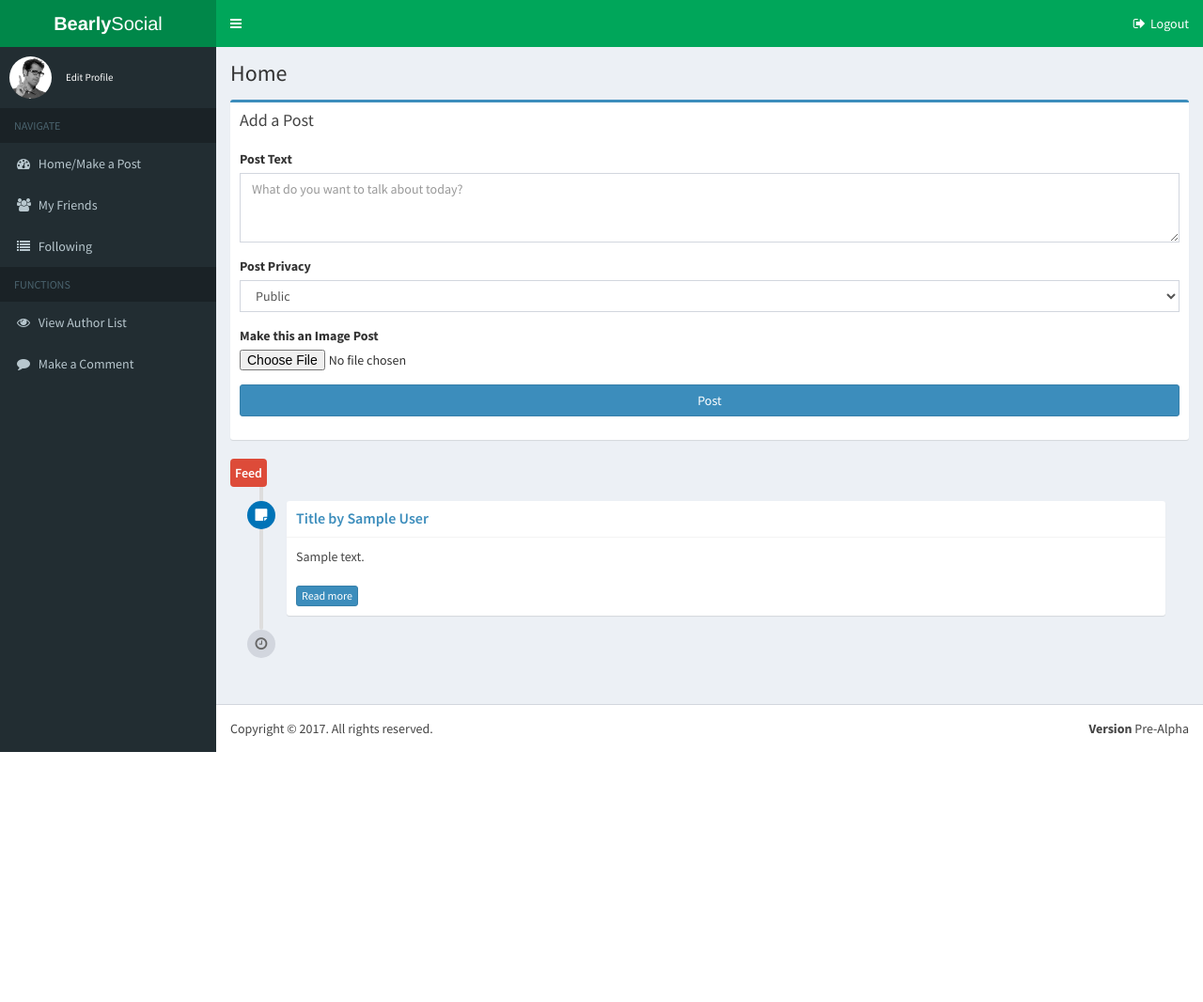
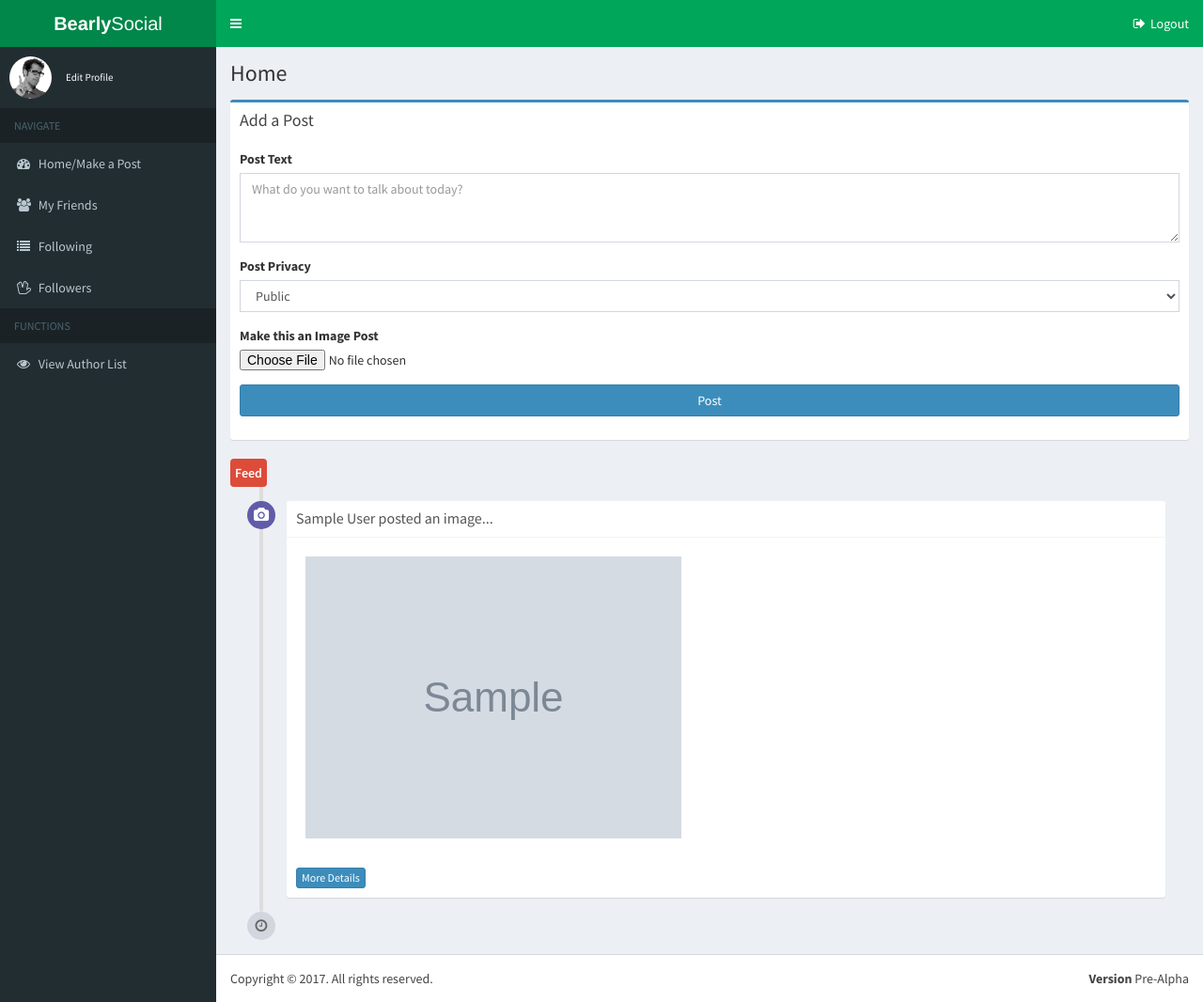
Before and after one commit to genomaxx/404cmputProject, a Django app: template social/author/templates/author/index.html in a window 1280 px wide. Shown: the whole page at 94% size. Before the commit the page ends 800 px from the top, so only its background shows below. Run offline with Django 3.2, Linux system fonts and the light colour scheme; the template is opened without the code that fills it: most values are stand-ins (such as "Sample title", 1, 10 or a date in 2020); grey boxes marked "Sample" are stand-in pictures; some libraries are stand-ins or nearby versions.

Commit message:
images work

```diff
--- a/social/author/templates/author/index.html
+++ b/social/author/templates/author/index.html
@@ -50,7 +50,6 @@
         <!-- /.col -->
     </div>
     <!-- /.row -->
-
       <!-- row -->
       <div class="row">
         <div class="col-md-12">
@@ -64,13 +63,30 @@
             </li>
             <!-- /.timeline-label -->
             {% for post in posts %}
+            {% if post.image %}
+            <li>
+              <i class="fa fa-camera bg-purple"></i>
+
+              <div class="timeline-item">
+                <h3 class="timeline-header">{{ post.author }} posted an image...</h3>
+
+                <div class="timeline-body">
+                  <img src="{{ post.image.url }}" class="margin img-responsive">
+                </div>
+                <div class="timeline-footer">
+                  <a href="{% url 'post:post' post.id %}" class="btn btn-primary btn-xs">More Details</a>
+                </div>
+              </div>
+            </li>
+            <!-- END timeline item -->
+            <!-- timeline item -->
+            {% endif %}
+            {% if not post.image %}
             <li>
               <i class="fa fa-sticky-note bg-blue"></i>
 
               <div class="timeline-item">
-	      <h3 class="timeline-header">
-		<a href="{% url 'author:profile' post.author.id.id %}">Title by {{ post.author }}</a>
-	      </h3>
+                <h3 class="timeline-header">{{ post.author }} posted...</h3>
 
                 <div class="timeline-body">
                     {{ post.content }}
@@ -80,6 +96,7 @@
                 </div>
               </div>
             </li>
+            {% endif %}
             {% endfor %}
             <!-- timeline item -->
             <!-- END timeline item -->
--- a/social/post/models.py
+++ b/social/post/models.py
@@ -3,9 +3,10 @@ from author.models import Author
 from django.utils import timezone
 # Create your models here.
 
+
 def user_directory_path(instance, filename):
-    # file will be uploaded to MEDIA_ROOT/<user id>/<post id>_<filename>
-    return '{0}/{1}_{2}'.format(instance.author.id, instance.id, filename)
+    # file will be uploaded to MEDIA_ROOT/<user id>/<random id>_<filename>
+    return '{0}/{1}_{2}'.format(instance.author.id, str(uuid.uuid4())[:8], filename)
 
 
 class Post(models.Model):
--- a/social/social/settings.py
+++ b/social/social/settings.py
@@ -163,6 +163,12 @@ STATICFILES_DIRS = [
     os.path.join(PROJECT_ROOT, 'static'),
 ]
 
+# Media Files
+MEDIA_ROOT = os.path.join(BASE_DIR, 'images/')
+MEDIA_URL = '/images/'
+
+
+
 # Simplified static file serving.
 # https://warehouse.python.org/project/whitenoise/
 #STATICFILES_STORAGE = 'whitenoise.storage.CompressedManifestStaticFilesStorage'
--- a/social/social/templates/includes/navigation.html
+++ b/social/social/templates/includes/navigation.html
@@ -54,16 +54,16 @@
             <i class="fa fa-list"></i> <span>Following</span>
           </a>
         </li>
+	    <li>
+          <a href="#">
+            <i class="fa fa-hand-spock-o"></i> <span>Followers</span>
+          </a>
+        </li>
         <li class="header">FUNCTIONS</li>
 	    <li>
           <a href="#">
             <i class="fa fa-eye"></i> <span>View Author List</span>
           </a>
-	    <li>
-          <a href="#">
-            <i class="fa fa-comment"></i> <span>Make a Comment</span>
-          </a>
-        </li>
         </li>
       </ul>
     </section>
```
Also changed, not shown: social/author/views.py (+9 -4 lines), social/post/templates/view.html (+10 -2 lines), social/social/urls.py (+7 -0 lines), social/author/migrations/0001_initial.py (added), social/author/migrations/__init__.py (added), social/comment/migrations/0001_initial.py (added), social/comment/migrations/__init__.py (added), social/images/hello.txt (added), social/post/migrations/0001_initial.py (added), social/post/migrations/__init__.py (added). Lines whose indentation alone changed are shown as unchanged.
